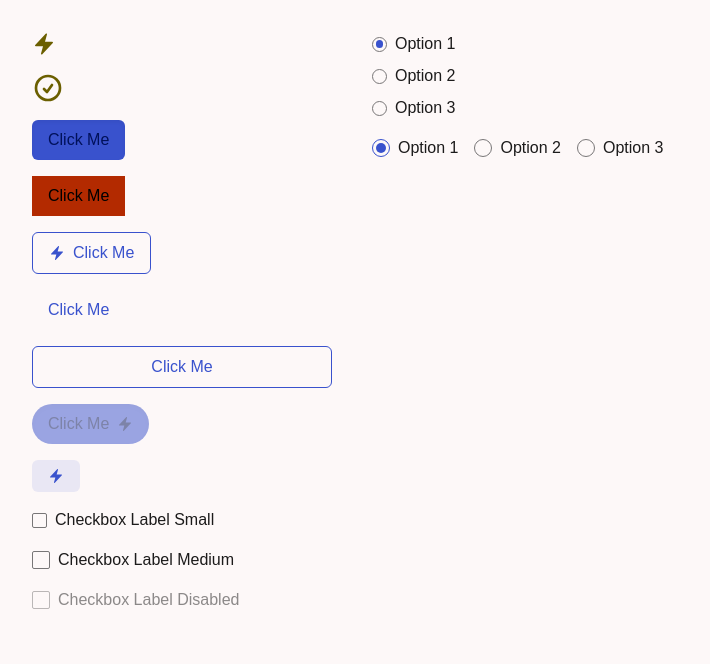
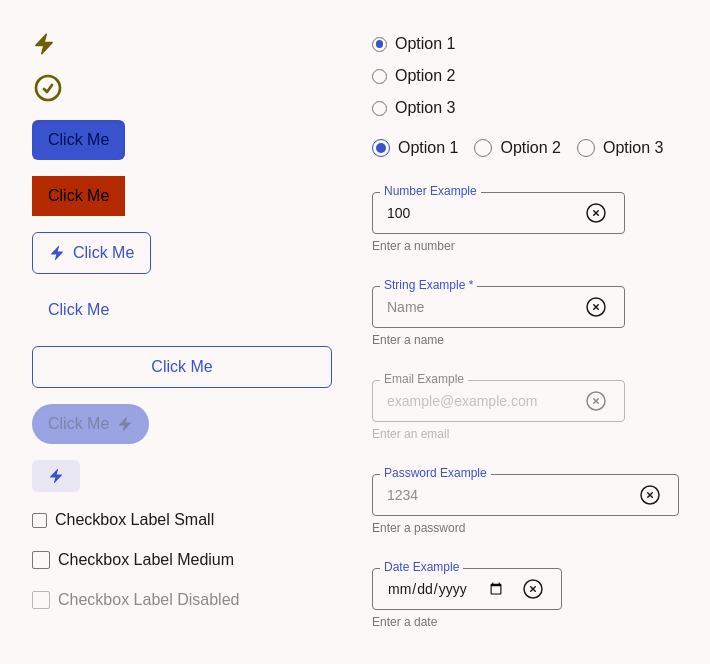
Before and after one commit to input-output-hk/PHA-react-FE-template, a Next.js app in the folder starter_app/: page / in a window 1280 px wide. Shown: the top 664 px of the page, without its empty margins (0-710 px from the left). Built offline with nearby package versions, Linux system fonts and the light colour scheme.

Commit message:
add controlled textfield component

```diff
--- a/starter_app/src/app/components/Button.tsx
+++ b/starter_app/src/app/components/Button.tsx
@@ -3,13 +3,13 @@ import React from 'react';
 import cn from '../utils/styleUtil';
 import {cva, type VariantProps} from 'class-variance-authority';
 import Icon, {IconProps} from './Icon';
-
 interface ButtonProps extends VariantProps<typeof buttonVariants> {
     content: string | IconProps;
     startIcon?: IconProps;
     endIcon?: IconProps;
     type?: 'button' | 'submit' | 'reset';
     onClick?: React.MouseEventHandler<HTMLButtonElement>;
+    onMouseDown?: React.MouseEventHandler<HTMLButtonElement>;
 }
 
 export default function Button({
@@ -23,9 +23,10 @@ export default function Button({
     disabled = false,
     type = 'button',
     onClick,
+    onMouseDown
 }: ButtonProps) {
 
-    return <button className={cn(buttonVariants({ variant, shape, size, fullWidth, disabled }))} type={type} onClick={onClick}>{startIcon && <Icon size='xsmall' color='text' {...startIcon} />}{typeof content === 'string' ? content : <Icon size='xsmall' color='primary' {...content} />}{endIcon && <Icon size='xsmall' color='text' {...endIcon} />}</button>;
+    return <button className={cn(buttonVariants({ variant, shape, size, fullWidth, disabled }))} type={type} onClick={onClick} onMouseDown={onMouseDown}>{startIcon && <Icon size='xsmall' color='text' {...startIcon} />}{typeof content === 'string' ? content : <Icon size='xsmall' color="primary" {...content} />}{endIcon && <Icon size='xsmall' color='text' {...endIcon} />}</button>;
 }
 
 const buttonVariants = cva('inline-flex items-center justify-center gap-2 whitespace-nowrap text-sm font-medium transition-colors delay-100 duration-200 ease-in-out', {
@@ -36,6 +37,7 @@ const buttonVariants = cva('inline-flex items-center justify-center gap-2 whites
             outlined: 'bg-transparent border border-primary text-primary',
             text: 'bg-transparent text-primary',
             icon: 'p-2 text-sm bg-primary/10',
+            textFieldIcon: 'p-1 px-2 text-sm',
         },
         shape: {
             pill: 'rounded-full',
@@ -49,11 +51,9 @@ const buttonVariants = cva('inline-flex items-center justify-center gap-2 whites
         },
         fullWidth: {
             true: 'w-full',
-            false: null,
         },
         disabled: {
-            true: ['opacity-50', 'cursor-not-allowed'],
-            false: null,
+            true: ['opacity-50', 'pointer-events-none'],
         },
     },
     compoundVariants: [
--- a/starter_app/src/app/components/Checkbox.tsx
+++ b/starter_app/src/app/components/Checkbox.tsx
@@ -44,7 +44,7 @@ export default function Checkbox({
                 disabled={disabled}
             />
             <span className={cn(
-                    'relative flex items-center justify-center border-[1.75px] border-outline rounded-xs peer-checked:bg-primary peer-checked:border-none peer-disabled:opacity-50 peer-disabled:cursor-not-allowed',
+                    'relative flex items-center justify-center border-[1.75px] border-outline rounded-xs peer-checked:bg-primary peer-checked:border-none peer-disabled:opacity-50 peer-disabled:pointer-events-none',
                     checkboxSize
                 )}>
                 {isChecked && (
--- /dev/null
+++ b/starter_app/src/app/components/ControlledTextfield.tsx
@@ -0,0 +1,111 @@
+'use client';
+import React, { useState, useRef } from 'react';
+import cn from '../utils/styleUtil';
+import Button from './Button';
+import { XCircleIcon, ExclamationCircleIcon } from '@heroicons/react/24/outline';
+
+interface ControlledTextFieldProps {
+  initialValue?: string | number;
+  placeholder?: string;
+  fullWidth?: boolean;
+  helperText?: string;
+  label: string;
+  required?: boolean;
+  disabled?: boolean;
+  type: 'text' | 'email' | 'number' | 'password' | 'date';
+  pattern?: string;
+  title?: string;
+  inputRef?: React.RefObject<HTMLInputElement>;
+  parentErrorMessage?: string;
+  onParentBlur?: (value: string) => void;
+}
+
+export default function ControlledTextField({
+  initialValue = '',
+  placeholder,
+  fullWidth = false,
+  helperText,
+  label,
+  required = false,
+  disabled = false,
+  type,
+  pattern,
+  title = '',
+  inputRef,
+  parentErrorMessage,
+  onParentBlur,
+}: ControlledTextFieldProps) {
+  const [isFocused, setIsFocused] = useState(false);
+  const [errorMessage, setErrorMessage] = useState('');
+  const [value, setValue] = useState(initialValue);
+  const internalRef = useRef<HTMLInputElement>(null);
+  const finalRef = inputRef || internalRef;
+
+  const hasError = !!errorMessage || !!parentErrorMessage;
+
+  const handleFocus = () => setIsFocused(true);
+
+  const handleSelfBlur = () => {
+    setIsFocused(false);
+    const val = finalRef.current?.value.trim() || '';
+
+    if (required && !val) {
+      setErrorMessage('This field is required.');
+      return;
+    }
+
+    if (pattern && val) {
+      const regex = new RegExp(pattern);
+      if (!regex.test(val)) {
+        setErrorMessage(title || 'Invalid input');
+        return;
+      }
+    }
+
+    setErrorMessage('');
+  };
+
+  const handleBlur = () => {
+    if (onParentBlur && finalRef.current) {
+      onParentBlur(finalRef.current.value);
+    } else {
+      handleSelfBlur();
+    }
+  };
+
+  const handleClear = () => {
+    setValue('');
+    setTimeout(() => finalRef.current?.focus(), 0);
+  };
+
+  return (
+    <div className={`mt-4 ${disabled && 'pointer-events-none opacity-50'} ${fullWidth && 'w-full'}`}>
+      <div className='relative inline-flex flex-col m-0 p-0 align-top w-full'>
+        <label className={cn(`absolute left-0 top-0 p-1 block truncate z-1 text-[12px] font-medium translate-x-[8px] translate-y-[-14px] bg-surface max-w-[calc(133% - 32px)] text-primary ${hasError && 'text-error'} ${disabled && 'text-onSurface'}`)}>{label}{required && ' *'}</label>
+        <div className={cn(`w-full box-border flex border rounded-sm transition-colors border-outline focus-within:border-primary focus-within:ring-1 focus-within:ring-primary ${hasError && 'border-error focus-within:border-error focus-within:ring-1 focus-within:ring-error'}`)}>
+          <input
+            ref={finalRef}
+            value={value}
+            type={type}
+            onChange={(e) => setValue(e.target.value)}
+            onFocus={handleFocus}
+            onBlur={handleBlur}
+            placeholder={placeholder}
+            required={required}
+            className='w-full border-0 bg-transparent block outline-none text-sm text-onSurface pr-0 pl-[14px] pb-[8.5px] pt-[8.5px] placeholder:text-onSurface/50 dark:scheme-dark'
+            disabled={disabled}
+          />
+          <div className="flex align-middle">
+            <Button
+              variant="textFieldIcon"
+              onMouseDown={handleClear}
+              content={hasError && !isFocused ? {svg: <ExclamationCircleIcon />, mode: 'stroke', size: 'small', strokeWidth: 1.5, color: 'error'} : { svg: <XCircleIcon />, mode: 'stroke', size: 'small', strokeWidth: 1.5, color: 'onSurface' }} />
+          </div>
+        </div>
+        <p className={cn('text-xs mt-1', hasError ? 'text-error' : 'text-onSurface/60')}>
+          {parentErrorMessage || errorMessage || helperText}
+        </p>
+      </div>
+    </div>
+  );
+}
--- a/starter_app/src/app/globals.css
+++ b/starter_app/src/app/globals.css
@@ -1,4 +1,8 @@
 @import "tailwindcss";
+
+input[type=number]::-webkit-inner-spin-button:hover {
+  opacity: 1;
+}
 
 :root {
   /* css variables for light theme color palette */
--- a/starter_app/src/app/page.tsx
+++ b/starter_app/src/app/page.tsx
@@ -2,6 +2,7 @@ import Icon from './components/Icon';
 import Button from './components/Button';
 import Checkbox from './components/Checkbox';
 import RadioGroup from './components/RadioGroup';
+import ControlledTextField from './components/ControlledTextfield';
 import { BoltIcon as Bolt } from '@heroicons/react/24/solid';
 import { CheckCircleIcon as OutlineCheck } from '@heroicons/react/24/outline';
 
@@ -40,6 +41,40 @@ export default function Home() {
               { name: "example", value: "3", label: "Option 3" },
             ]}
           />
+          <ControlledTextField
+            initialValue={100}
+            label="Number Example"
+            placeholder="Number"
+            helperText="Enter a number"
+            type="number"
+          />
+          <ControlledTextField
+            label="String Example"
+            placeholder="Name"
+            helperText="Enter a name"
+            type="text"
+            required
+          />
+          <ControlledTextField
+            label="Email Example"
+            placeholder="example@example.com"
+            helperText="Enter an email"
+            type="email"
+            disabled
+          />
+          <ControlledTextField
+            label="Password Example"
+            placeholder="1234"
+            fullWidth
+            helperText="Enter a password"
+            type="password"
+          />
+          <ControlledTextField
+            label="Date Example"
+            placeholder="YYYY-MM-DD"
+            helperText="Enter a date"
+            type="date"
+          />
         </div>
       </main>
       </div>
```
